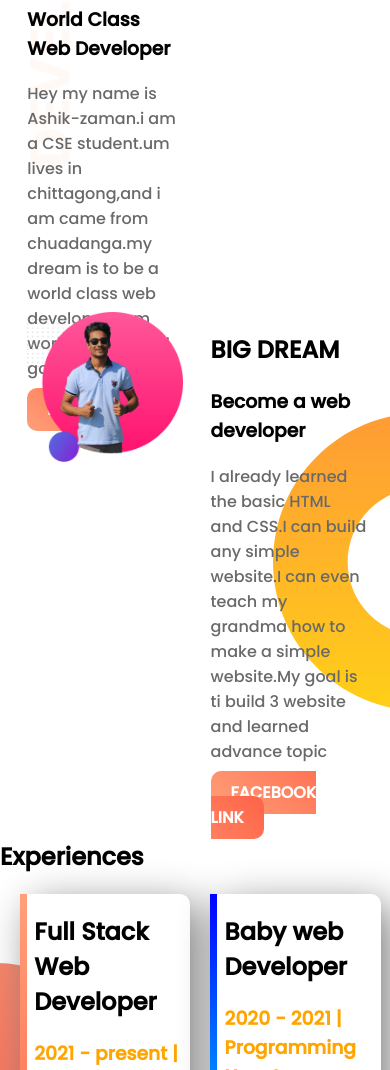
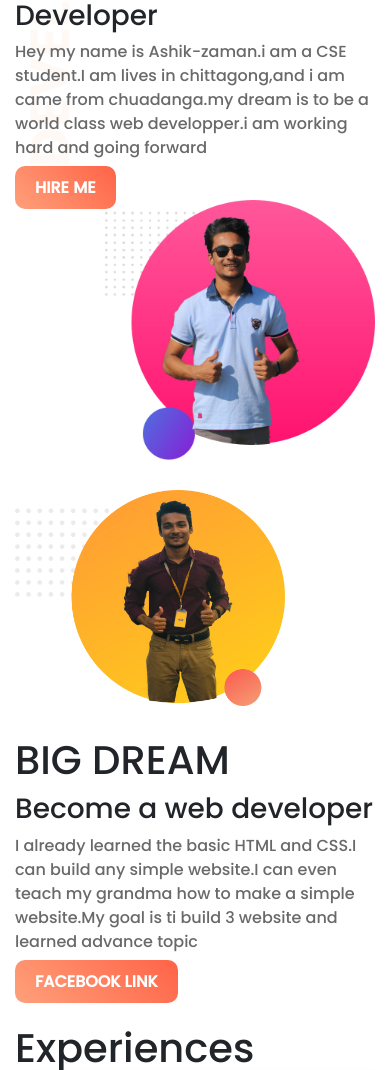
Before and after one commit to Shayekhzaman/web-portfolio, a plain HTML site: page index.html in a window 390 px wide. Shown: the part 195-1265 px from the top of the page. Drawn offline with nearby package versions, Linux system fonts and the light colour scheme.

Commit message:
add responsive

```diff
--- a/index.html
+++ b/index.html
@@ -4,50 +4,69 @@
     <meta charset="UTF-8">
     <meta name="viewport" content="width=device-width, initial-scale=1.0">
     <title>Ashik zaman website</title>
+    <link rel="stylesheet" href="https://stackpath.bootstrapcdn.com/bootstrap/4.5.0/css/bootstrap.min.css" integrity="sha384-9aIt2nRpC12Uk9gS9baDl411NQApFmC26EwAOH8WgZl5MYYxFfc+NcPb1dKGj7Sk" crossorigin="anonymous">
     <link href="https://fonts.googleapis.com/css2?family=Poppins:wght@500&display=swap" rel="stylesheet">
     <link rel="stylesheet" href="style.css">
 </head>
 <body>
-
+    <!--top area-->
     <section class="top-banner">
-       <div class="half-width">
+        <div class="container">
+            <div class="row">
+                <div class="col-12 col-sm-12 col-md-6 col-lg-6 col-xl-6">
                         <h1>Welcome To</h1>
             <h1><span class="orange-highlight">Ashik-zaman</span> Website</h1>
             <h3>World Class Web Developer</h3>
-        <p>Hey my name is Ashik-zaman.i am a CSE student.um lives in chittagong,and i am came from chuadanga.my dream is to be a world class web developper.um working hard and going forward</p>
+            <p>Hey my name is Ashik-zaman.i am a CSE student.I am lives in chittagong,and i am came from chuadanga.my dream is to be a world class web developper.i am working hard and going forward</p>
             <a class="link-button" target="_blank" href="https://www.linkedin.com/in/ashik-zaman-7825a91b1/">HIRE ME</a>
                 </div>
-       <div class="half-width">
-        <img src="images/ashikzaman.png" alt="">
+                <div class="col-12 col-sm-12 col-md-6 col-lg-6 col-xl-6">
+                    <img class="img-fluid float-right w-75" src="images/image12.png" alt="">
+                </div>
+            </div>
         </div>
     </section>
-    <section class="down-banner">
-        <div class="half-width">
-            <img src="images/image12.png" alt="">
+    <!--middle area-->
+    <section class="down-banner margin">
+        <div class="container">
+            <div class="row">
+                <div class="col-12 col-sm-12 col-md-6 col-lg-6 col-xl-6">
+                    <img class="img-fluid w-75" src="images/ashikzaman.png" alt="">
                 </div>
-        <div class="half-width">
-            <h1>BIG DREAM</h1>
+                <div class="col-12 col-sm-12 col-md-6 col-lg-6 col-xl-6">
+                    <h1 class="margin">BIG DREAM</h1>
             <h3>Become a web developer</h3>
             <p>I already learned the basic HTML and CSS.I can build any simple website.I can even teach my grandma how to make a simple website.My goal is ti build 3 website and learned advance topic</p>
             <a class="link-button" target="-blank" href="https://web.facebook.com/ashik.zaman.149">FACEBOOK LINK</a>
                 </div>
+            </div>
 
+        </div>
     </section>
+    <!--experience area-->
     <section class="experience-area">
-    <h2>Experiences</h2>
-    <div id="full-stack" class="half-width single-experience">
+    <div class="container margin">
+        <h1>Experiences</h1>
+        <div class="row margin">
+            <div class="col-12 col-sm-12 col-md-6 col-lg-6 col-xl-6">
+                <div id="full-stack" class="half-width single-experience ">
                     <h2>Full Stack Web Developer</h2>
                     <h3 class="orange-highlight">2021 - present | Pro Level Web Developer</h3>
                     <p>I am master of HTML,CSS and Javascript.I know everything nedded to make a website function,officient i didn't stop with the web.I went beyond with most popular Javascript framework Vuc JS.I even know the deployment server and security.I will give you 100% web solution</p>
                 </div>
-    <div id="baby" class="half-width single-experience">
+            </div>
+            <div class="col-12 col-sm-12 col-md-6 col-lg-6 col-xl-6">
+                <div id="baby" class="half-width single-experience ">
                     <h2>Baby web Developer</h2>
                     <h3 class="orange-highlight">2020 - 2021 | Programming Hero Learner</h3>
                     <p>They didn't me offer a job.But i made myself remove web developer.I made there website and showed it to them.They liked it and uploaded to content,it was fun working at Programming Hero </p>
                 </div>
+            </div>
+        </div>
+    </div>
    </section>
-   <footer>
-       <p>copyright-Ashik 2021,all right reserved</p>
+   <footer class="margin">
+       <p>copyright-Ashik 2021zxcvcz,all right reserved</p>
    </footer>
 </body>
 </html>
--- a/style.css
+++ b/style.css
@@ -2,39 +2,13 @@ body{
     margin: 0;
     font-family: 'Poppins', sans-serif;
 }
-p{
-    color: dimgray;
-}
-h1{
-    font-size: 50p;
-}
-.orange-highlight{
-    color: orange;
-}
-.half-width{
-    width: 40%;
-    float: left;
-    margin-left: 5%;
-    padding-left: 2%;
 
-}
-
-.half-width img{
-    width: 100%;
-
-}
 .top-banner{
     background-image: url("images/top-banner.png");
     background-repeat: no-repeat;
 }
-.down-banner{
-    background-image: url("images/dream-bg.png");
-    background-repeat: no-repeat;
-    background-position:right;
-}
-section{
-    height: 500px;
-    display: inline-block;
+p{
+    color: dimgray;
 }
 .link-button{
     text-decoration: none;
@@ -44,10 +18,20 @@ section{
     color: white;
     font-weight: 700;
 }
+.orange-highlight{
+    color: orange;
+}
+.margin{
+    margin-top: 30px;
+}
+h1{
+    font-size: 50p;
+}
+
 .single-experience{
     box-shadow: 10px 10px 40px gray;
     border-radius: 10px;
-    height: 70%;
+    height: 100%;
     background-color: white;
 }
 .experience-area{
```
Lines whose indentation alone changed are shown as unchanged.
